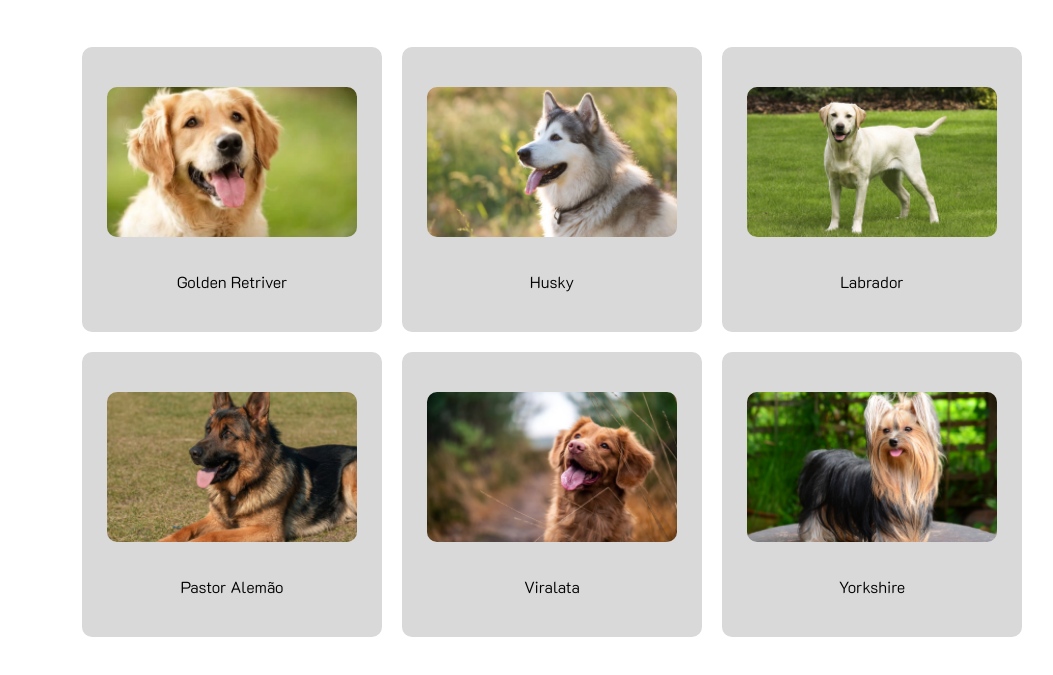
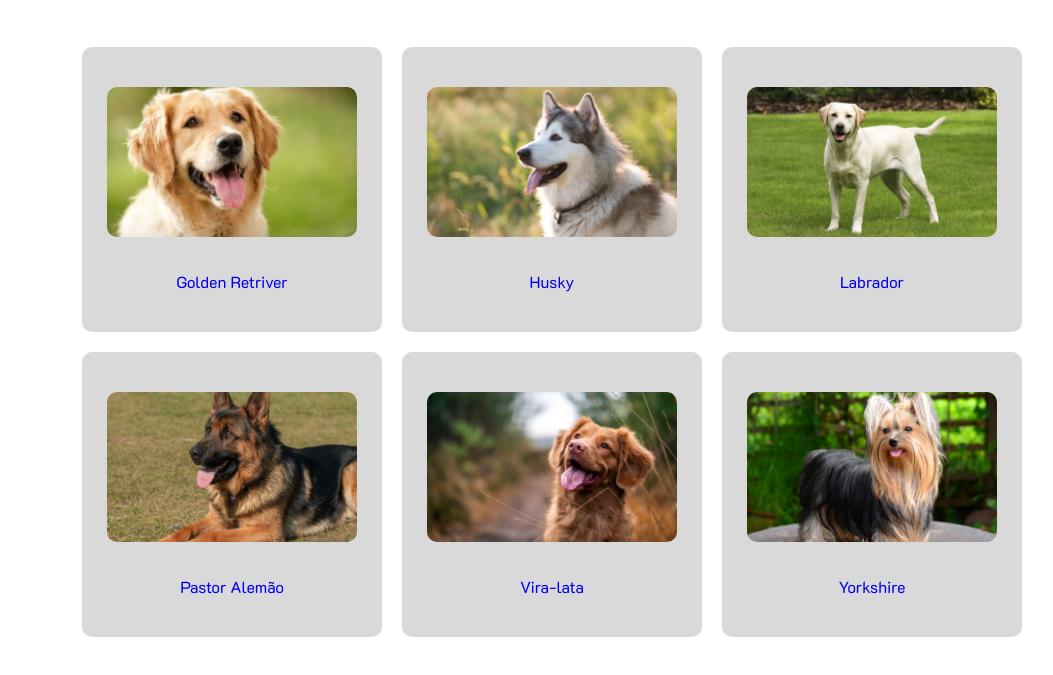
Before and after one commit to Emy0622/atividade_site, a plain HTML site: page index.html in a window 1280 px wide. Shown: the part 159-834 px from the top of the page, without its empty margins (224-1277 px from the left). Drawn offline with Linux system fonts and the light colour scheme.

Commit message:
html e css 2

```diff
--- a/index.html
+++ b/index.html
@@ -1,3 +1,6 @@
+<!-- NOVA API -->
+<!-- https://dog.ceo/dog-api/ -->
+
 <!DOCTYPE html>
 <html lang="pt-br">
 <head>
@@ -16,32 +19,33 @@
         <div class="container-imagens">
         <div class="imagens" data-title= "cachorroGol">
             <img src="img/golden.png" alt="">
-                <div class="golden">Golden Retriver</div>
+            <a href="#golden">Golden Retriver</a>
+
             </div>
 
                 <div class="imagens" data-title= "cachorroHus">
                     <img src="img/husky.png" alt="">
-                        <div class="husky">Husky</div>
+                    <a href="#husky">Husky</a>
                     </div>
 
                     <div class="imagens" data-title= "cachorroLab">
                         <img src="img/labrador.png" alt="">
-                            <div class="labrador">Labrador</div>
+                        <a href="#labrador">Labrador</a>
                         </div>
 
                         <div class="imagens" data-title= "cachorroPas">
                             <img src="img/pastor-alemao.png" alt="">
-                                <div class="pastor">Pastor Alemão</div>
+                            <a href="#pastor">Pastor Alemão</a>
                             </div>
 
                             <div class="imagens" data-title= "cachorrovira">
                                 <img src="img/viralata.png" alt="">
-                                    <div class="viralata">Viralata</div>
+                                <a href="#viralata">Vira-lata</a>
                                 </div>
 
                                 <div class="imagens" data-title= "cachorroyor">
                                     <img src="img/Yorkshire.png" alt="">
-                                        <div class="yorkshire">Yorkshire</div>
+                                    <a href="#yorkshire">Yorkshire</a>
                                     </div>
                                 </div>
 
--- a/styles.css
+++ b/styles.css
@@ -1,15 +1,17 @@
 
-@import url('https://fonts.googleapis.com/css2?family=K2D:wght@300&display=swap');
+@import url('https://fonts.googleapis.com/css2?family=K2D&display=swap');
 
 *{
     box-sizing: border-box;
     padding: 0;
     margin: 0;
+    text-decoration:none;
 }
 
 body{
     background-color: white;
     font-family: 'K2D', sans-serif;
+
 }
 .container{
     padding: 50px 20%;
@@ -19,6 +21,8 @@ body{
 .container .titulo {
     font-size: 35px;
     padding-bottom: 22px;
+
+
 }
 
 .container #pesquisa{
@@ -28,6 +32,7 @@ body{
     padding: 10px 300px;
     text-align: center;
     border: none;
+
 }
 
 .container .container-imagens{
```
